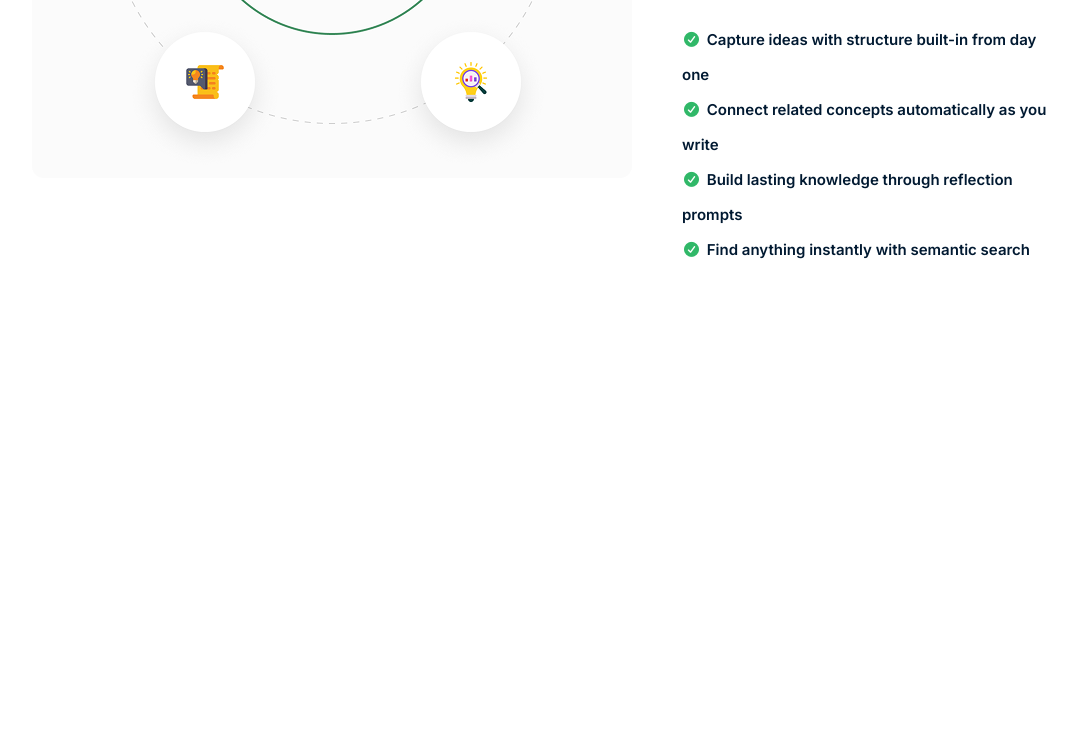
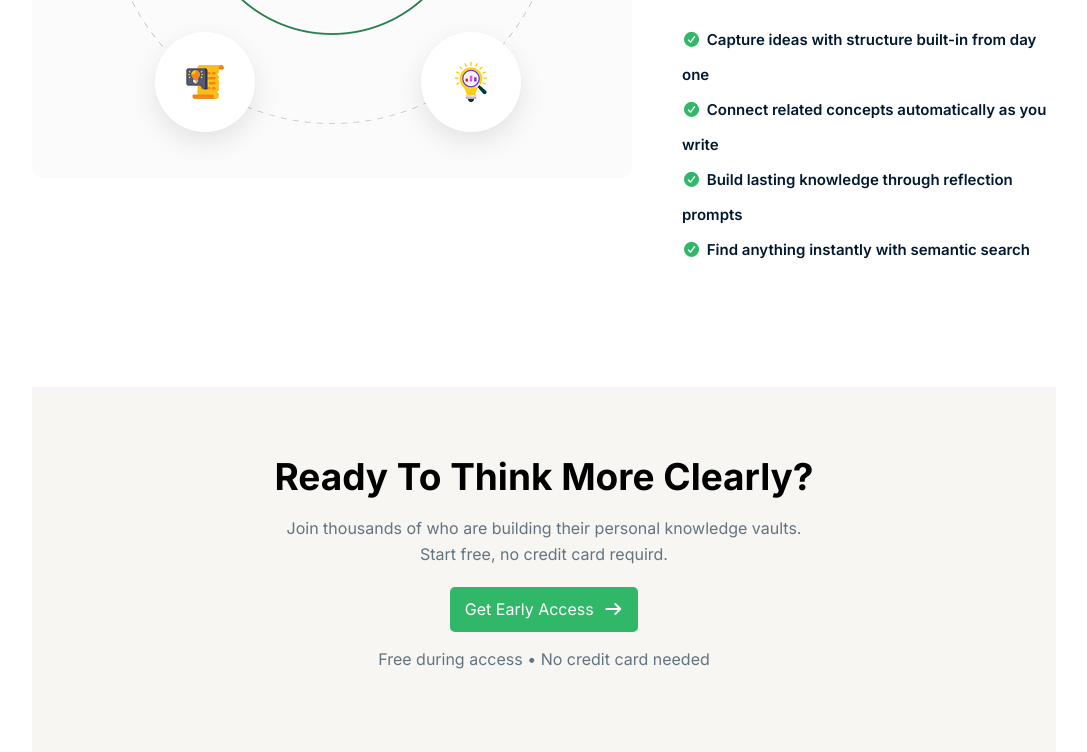
Before and after one commit to alfu-git/Module-6, a plain HTML site: page index.html in a window 1280 px wide. Shown: the part 1786-2538 px from the top of the page, without its empty margins (96-1183 px from the left). Before the commit the page ends 2053 px from the top, so only its background shows below. Drawn offline with Linux system fonts and the light colour scheme.

Commit message:
think section complete

```diff
--- a/index.html
+++ b/index.html
@@ -76,7 +76,7 @@
               <figure>
                <img src="./images/Vector.png" alt="Vector png">
               </figure>
-             <h3>Scattered Notes</h3>
+             <h4>Scattered Notes</h4>
              <p class="div-p">Your ideas live in 10 different apps,none of them connected.</p>
             </div>
 
@@ -84,7 +84,7 @@
               <figure>
                <img src="./images/Bookmarks.png" alt="Bookmark png">
              </figure>
-             <h3>Bookmark Overload</h3>
+             <h4>Bookmark Overload</h4>
              <p class="div-p">Hundreds of saved links you'll never revist or remember.</p>
             </div>
 
@@ -92,7 +92,7 @@
               <figure>
                <img src="./images/Brain.png" alt="Brain png">
              </figure>
-             <h3>No Idea Connections</h3>
+             <h4>No Idea Connections</h4>
              <p class="div-p">Insights stay isolated, never building into bigger understanding.</p>
             </div>
 
@@ -100,7 +100,7 @@
               <figure>
                <img src="./images/Info.png" alt="Info png">
              </figure>
-             <h3>Forgetting What You Learned</h3>
+             <h4>Forgetting What You Learned</h4>
              <p class="div-p">Knowledge fades because there's no system to retain it.</p>
             </div>
           </div>
@@ -137,6 +137,18 @@
 
       </div>
     </section>
+
+    <!-- think section -->
+     <section class="think">
+      <div class="container think-content-bg">
+        <div class="think-content">
+          <h3>Ready To Think More Clearly?</h3>
+          <p>Join thousands of who are building their personal knowledge vaults. <br> Start free, no credit card requird.</p>
+          <span><button class="btn rgt-arr"><a href="#">Get Early Access <i class="fa-solid fa-arrow-right"></i></a></button></span>
+          <p class="p-2">Free during access • No credit card needed</p>
+        </div>
+      </div>
+     </section>
   </main>
 </body>
 </html>
--- a/style/style.css
+++ b/style/style.css
@@ -248,7 +248,7 @@ section.notes .notes-container .n-p1{
   border-radius: 50%;
 }
 
-.notes-container div.parent div h3{
+.notes-container div.parent div h4{
   margin-bottom: 10px;
   line-height: normal;
   color: #001931;
@@ -264,6 +264,9 @@ section.notes .notes-container .n-p1{
 }
 
 /* design-section */
+section.design{
+  margin-bottom: 120px;
+}
 section.design .design-content{
   display: flex;
   align-items: center;
@@ -310,3 +313,28 @@ section.design .design-content{
 .design-content .d-text .spn-div span:hover i{
   color: #F95555;
 }
+
+/* think section */
+section.think .think-content-bg{
+  background-color: #f7f6f2;
+  padding: 60px 0;
+  text-align: center;
+}
+
+section.think .think-content h3{
+  margin-bottom: 10px;
+  font-size: 37px;
+}
+
+section.think .think-content p{
+  margin-bottom: 19px;
+  color: #627382;
+}
+
+section.think .think-content span .rgt-arr i{
+  margin-left: 5px;
+}
+
+section.think .think-content .p-2{
+  margin-top: 15px;
+}
```
